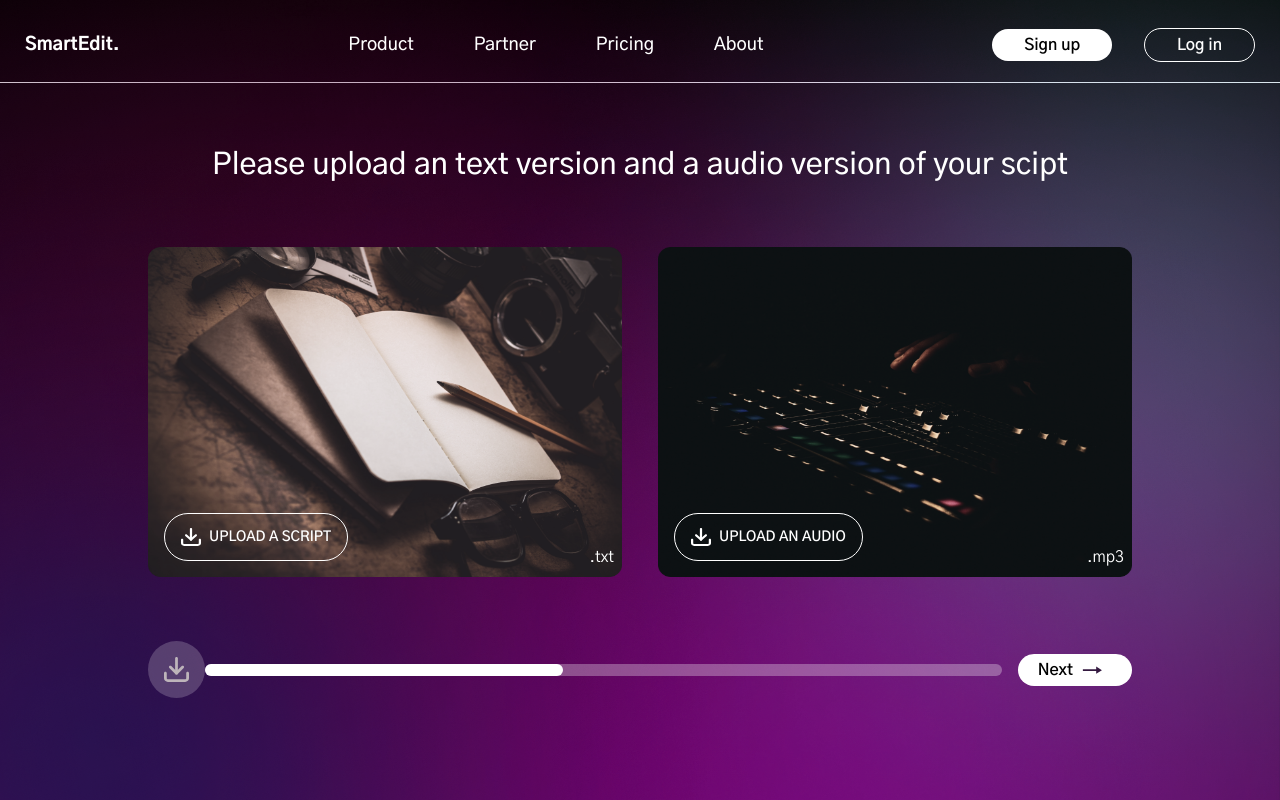
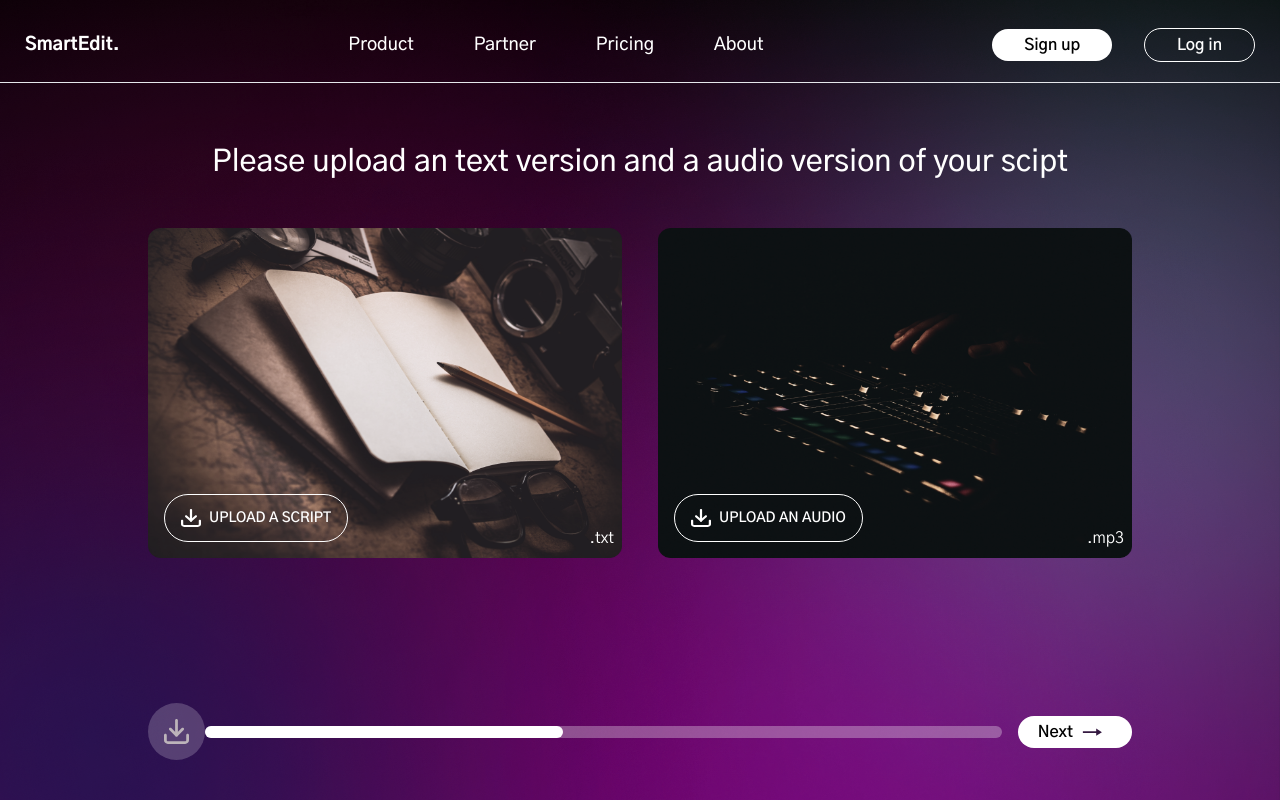
Before and after one commit to sohan004/mackbook-pro16-frontend-with-asifVai, a React (Vite) app: page /page-3 in a window 1280 px wide. Built offline with nearby package versions, Linux system fonts and the light colour scheme.

Commit message:
page 3 edit

```diff
--- a/src/components/Home/Home.jsx
+++ b/src/components/Home/Home.jsx
@@ -2,7 +2,7 @@
 const Home = () => {
     return (
         <div className="max-w-[600px] mx-auto relative z-30 text-center px-4" >
-            <h1 className="text-5xl md:text-[80px] text-center header-main-text font-medium bg-clip-text leading-[60px]  md:leading-[90px] mt-[85px]">A new way to edit your video</h1>
+            <h1 className="text-5xl md:text-[80px] text-center header-main-text font-medium bg-clip-text leading-[60px]  md:leading-[90px] mt-[150px]">A new way to edit your video</h1>
 
             <p className="text-center font-semibold text-lg md:text-[22px] text-[rgba(255, 255, 255, 0.81)] leading-7 lg:leading-9 mt-[30px]">Unleash the power of AI to transform your video script into a captivating video masterpiece.</p>
 
--- a/src/components/Nav/Nav.jsx
+++ b/src/components/Nav/Nav.jsx
@@ -1,7 +1,7 @@
 
 const Nav = () => {
     return (
-        <div className="border-b-[1px]">
+        <div className="border-b-[1px] fixed top-0 w-full z-50">
             <div className="px-5 pt-7 pb-5 max-w-[1270px] mx-auto flex items-center justify-between relative z-30">
                 <h1 className="text-[18px] font-extrabold">SmartEdit.</h1>
 
--- a/src/components/Page2/Page2.jsx
+++ b/src/components/Page2/Page2.jsx
@@ -14,7 +14,7 @@ const Page2 = () => {
             <div className=" relative z-30 text-center px-5 pb-10" >
                 <div className="max-w-[800px] mx-auto">
 
-                    <h1 className="text-5xl md:text-[60px] text-center header-main-text font-medium bg-clip-text leading-[60px]  md:leading-[90px] mt-[45px]">Welcome in SmartEdit</h1>
+                    <h1 className="text-5xl md:text-[60px] text-center header-main-text font-medium bg-clip-text leading-[60px]  md:leading-[90px] mt-[125px]">Welcome in SmartEdit</h1>
 
                     <p className="text-center font-semibold text-lg md:text-[22px] text-[rgba(255, 255, 255, 0.81)] leading-7 lg:leading-9 mt-[30px]">Discover the next generation of video editing where professional grade content meets unparalleled simplicity. Thanks to an AI driving, craft stunning videos in just a seven steps, elevating your storytelling to cinematic heights. No expertise required, just your vision.</p>
                 </div>
--- a/src/components/Page3/Page3.jsx
+++ b/src/components/Page3/Page3.jsx
@@ -3,8 +3,9 @@ import img2 from '../../assets/page3Img/joseph-pearson-b6fKcY3s8VE-unsplash 1.pn
 
 const Page3 = () => {
     return (
-        <div className="max-w-5xl mx-auto px-5 pb-10 relative z-40">
-            <h3 className="text-center text-xl lg:text-3xl font-medium my-16">Please  upload an text version and a audio version of your scipt</h3>
+        <div className="max-w-5xl mx-auto px-5 pb-10 relative z-40 h-full flex flex-col justify-between gap-5">
+            <div>
+                <h3 className="text-center text-xl lg:text-3xl font-medium mt-36 mb-12">Please  upload an text version and a audio version of your scipt</h3>
 
                 <div className="grid grid-cols-1 md:grid-cols-2 gap-9">
                     <div className="w-full h-[330px] relative">
@@ -35,9 +36,10 @@ const Page3 = () => {
                             Upload an Audio</button>
                     </div>
                 </div>
+            </div>
 
 
-            <div className='flex gap-4 items-center mt-16'>
+            <div className='flex gap-4 items-center '>
                 <div className='flex-grow flex items-center'>
                     <div className='bg-white p-4 rounded-full bg-opacity-20'>
                         <svg xmlns="http://www.w3.org/2000/svg" width="25" height="25" viewBox="0 0 38 38" fill="none">
```
Lines whose indentation alone changed are shown as unchanged.
